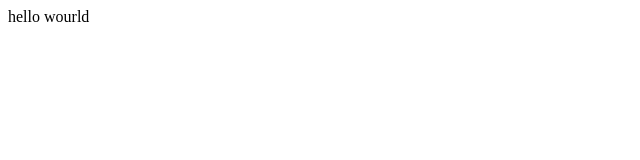
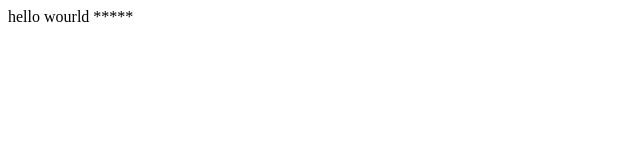
Before and after one commit to ZahraEidi1380/gitTamrin2, a plain HTML site: page index.html in a window 1280 px wide. Shown: the full height of the page, 0-640 px from the left. Drawn offline with Linux system fonts and the light colour scheme.

Commit message:
commiteThree

```diff
--- a/index.html
+++ b/index.html
@@ -7,10 +7,8 @@
     <title>Document</title>
 </head>
 <body>
-
     <div>
-        hello wourld
+        hello wourld *****
     </div>
-
 </body>
 </html>
```
